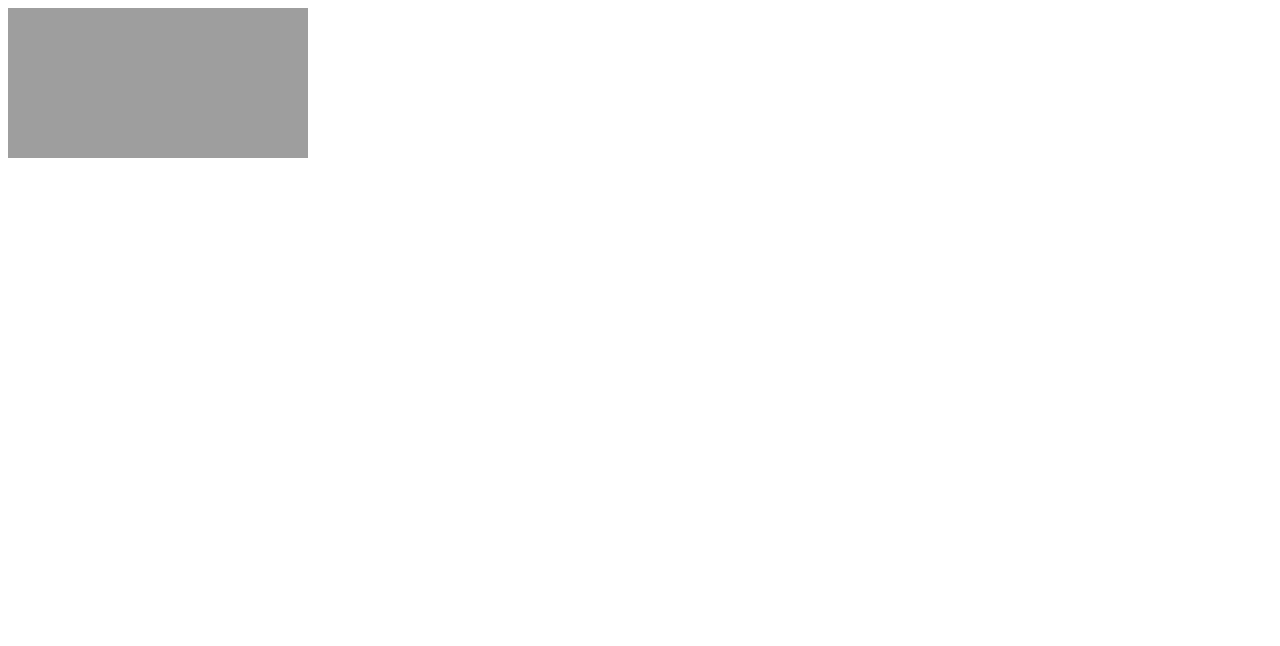
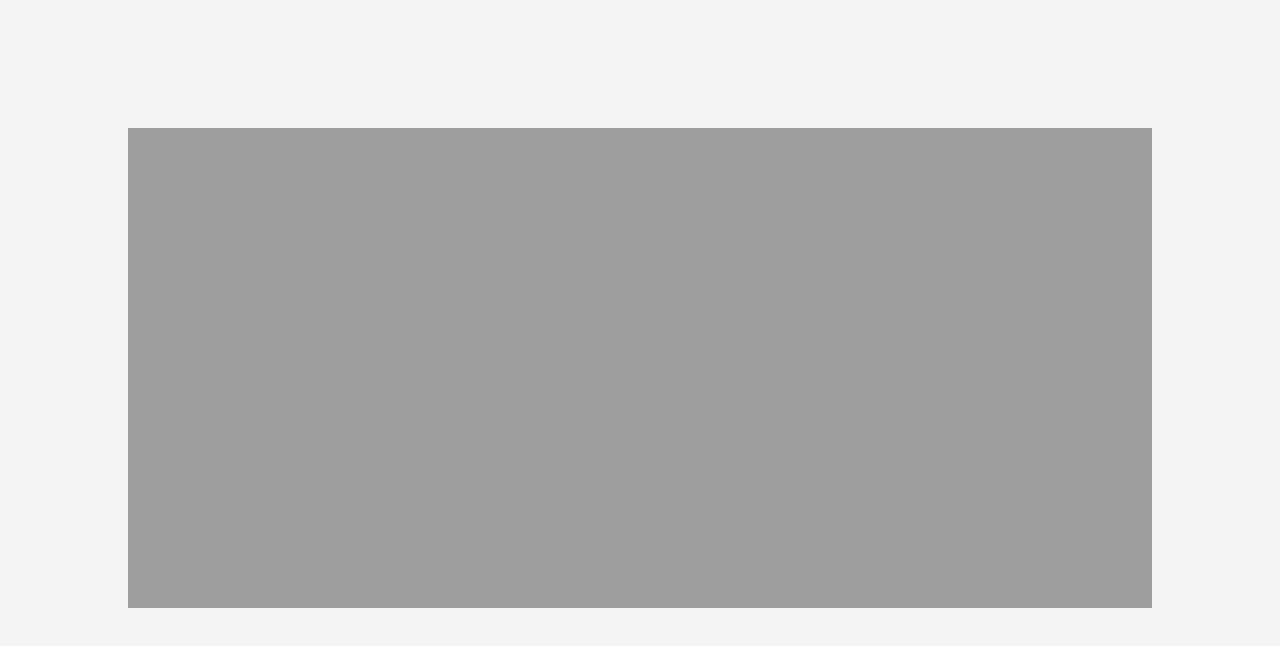
Before and after one commit to wulunyi/cpreview, a website with bundled scripts: page demo/index.html in a window 1280 px wide. Built offline with nearby package versions, Linux system fonts and the light colour scheme.

Commit message:
添加绘制功能

```diff
--- /dev/null
+++ b/demo/flexible.js
@@ -0,0 +1,118 @@
+(function(win, lib) {
+  var doc = win.document;
+  var docEl = doc.documentElement;
+  var metaEl = doc.querySelector('meta[name="viewport"]');
+  var flexibleEl = doc.querySelector('meta[name="flexible"]');
+  var dpr = 0;
+  var scale = 0;
+  var tid;
+  var flexible = lib.flexible || (lib.flexible = {});
+
+  if (metaEl) {
+    console.warn('将根据已有的meta标签来设置缩放比例');
+    var match = metaEl.getAttribute('content').match(/initial\-scale=([\d\.]+)/);
+    if (match) {
+      scale = parseFloat(match[1]);
+      dpr = parseInt(1 / scale);
+    }
+  } else if (flexibleEl) {
+    var content = flexibleEl.getAttribute('content');
+    if (content) {
+      var initialDpr = content.match(/initial\-dpr=([\d\.]+)/);
+      var maximumDpr = content.match(/maximum\-dpr=([\d\.]+)/);
+      if (initialDpr) {
+        dpr = parseFloat(initialDpr[1]);
+        scale = parseFloat((1 / dpr).toFixed(2));
+      }
+      if (maximumDpr) {
+        dpr = parseFloat(maximumDpr[1]);
+        scale = parseFloat((1 / dpr).toFixed(2));
+      }
+    }
+  }
+
+  if (!dpr && !scale) {
+    var isAndroid = win.navigator.appVersion.match(/android/gi);
+    var isIPhone = win.navigator.appVersion.match(/iphone/gi);
+    var devicePixelRatio = win.devicePixelRatio;
+    if (isIPhone) {
+      // iOS下，对于2和3的屏，用2倍的方案，其余的用1倍方案
+      if (devicePixelRatio >= 3 && (!dpr || dpr >= 3)) {
+        dpr = 3;
+      } else if (devicePixelRatio >= 2 && (!dpr || dpr >= 2)){
+        dpr = 2;
+      } else {
+        dpr = 1;
+      }
+    } else {
+      // 其他设备下，仍旧使用1倍的方案
+      dpr = 1;
+    }
+    scale = 1 / dpr;
+    window.topScale = scale;
+  }
+
+  docEl.setAttribute('data-dpr', dpr);
+  if (!metaEl) {
+    metaEl = doc.createElement('meta');
+    metaEl.setAttribute('name', 'viewport');
+    metaEl.setAttribute('content', 'initial-scale=' + scale + ', maximum-scale=' + scale + ', minimum-scale=' + scale + ', user-scalable=no');
+    if (docEl.firstElementChild) {
+      docEl.firstElementChild.appendChild(metaEl);
+    } else {
+      var wrap = doc.createElement('div');
+      wrap.appendChild(metaEl);
+      doc.write(wrap.innerHTML);
+    }
+  }
+
+  function refreshRem(){
+    var width = docEl.getBoundingClientRect().width;
+    if (width / dpr > 540) {
+      width = 540 * dpr;
+    }
+    var rem = width / 10;
+    docEl.style.fontSize = rem + 'px';
+    flexible.rem = win.rem = rem;
+  }
+
+  win.addEventListener('resize', function() {
+    clearTimeout(tid);
+    tid = setTimeout(refreshRem, 300);
+  }, false);
+  win.addEventListener('pageshow', function(e) {
+    if (e.persisted) {
+      clearTimeout(tid);
+      tid = setTimeout(refreshRem, 300);
+    }
+  }, false);
+
+  if (doc.readyState === 'complete') {
+    doc.body.style.fontSize = 12 * dpr + 'px';
+  } else {
+    doc.addEventListener('DOMContentLoaded', function(e) {
+      doc.body.style.fontSize = 12 * dpr + 'px';
+    }, false);
+  }
+
+
+  refreshRem();
+
+  flexible.dpr = win.dpr = dpr;
+  flexible.refreshRem = refreshRem;
+  flexible.rem2px = function(d) {
+    var val = parseFloat(d) * this.rem;
+    if (typeof d === 'string' && d.match(/rem$/)) {
+      val += 'px';
+    }
+    return val;
+  }
+  flexible.px2rem = function(d) {
+    var val = parseFloat(d) / this.rem;
+    if (typeof d === 'string' && d.match(/px$/)) {
+      val += 'rem';
+    }
+    return val;
+  }
+
+})(window, window['lib'] || (window['lib'] = {}));
--- /dev/null
+++ b/demo/index.css
@@ -0,0 +1,18 @@
+html,body {
+  padding: 0;
+  margin: 0;
+  width: 100%;
+  height: 100%;
+  overflow: hidden;
+  background: #f4f4f4;
+}
+
+canvas {
+  margin: 10%;
+  background: #fff;
+  position: absolute;
+  left: 0;
+  top: 0;
+  width: 80%;
+  height: 60%;
+}
--- a/demo/index.html
+++ b/demo/index.html
@@ -2,14 +2,14 @@
 <html lang="en">
 <head>
   <meta charset="UTF-8">
-  <meta name="viewport" content="width=device-width, initial-scale=1.0">
   <meta http-equiv="X-UA-Compatible" content="ie=edge">
-  <title>Document</title>
+  <title>cpreview</title>
+  <link rel="stylesheet" href="./index.css">
+  <script src="./flexible.js"></script>
 </head>
 <body>
   <canvas id="canvas"></canvas>
   <script src="./index.ts">
-
   </script>
 </body>
 </html>
--- a/demo/index.ts
+++ b/demo/index.ts
@@ -2,8 +2,8 @@ import loadImg from '../src/utils/loadimage';
 import Board from '../src/core/board';
 import Cpreview from '../src/cpreview';
 
-const testSrc = 'https://si.geilicdn.com/bj-IM-160326222-1523169525533-443806348-unadjust_691_256.jpg?w=691&h=691';
-
+const hImgSrc = 'https://si.geilicdn.com/bj-IM-320410048-1520394704121-29645018_750_2297.jpg?w=750&h=750';
+const wImgSrc = 'https://si.geilicdn.com/bj-IM-320410048-1523418545326-727807039_1280_960.jpg?w=1280&h=1280'
 // async function testLoadImg(src: string): Promise<any> {
 //   try {
 //     let imgEle: HTMLImageElement = await loadImg(src);
@@ -21,7 +21,7 @@ const canvasEle = document.getElementById('canvas');
 
 const params = {
   canvas: <HTMLCanvasElement>canvasEle,
-  src: testSrc
+  src: wImgSrc
 };
 
 const board = new Cpreview(params);
--- /dev/null
+++ b/src/calc/calc.initstatus.ts
@@ -0,0 +1,53 @@
+// 计算初始值
+import { Status } from "../core/board";
+import calcShape from "./calc.shape";
+
+export interface Params {
+  sw: number;
+  sh: number;
+  dw: number;
+  dh: number;
+}
+
+export function join(params?: { [propsName: string]: number }): Status {
+  let init = {
+    ox: 0,
+    oy: 0,
+    sx: 0,
+    sy: 0,
+    dw: 0,
+    dh: 0,
+    scale: 1,
+    rotate: 0
+  };
+
+  return {
+    ...init,
+    ...params
+  };
+}
+
+export default function caclInitStatus(params: Params): Status {
+  let shape = calcShape(params.sw, params.sh);
+  let drawh = params.sh * params.dw / params.sw;
+
+  if (shape === -1) {
+    return join({
+      ox: params.dw / 2,
+      oy: params.dh / 2,
+      sx: -params.dw / 2,
+      sy: -params.dh / 2,
+      dw: params.dw,
+      dh: drawh
+    });
+  }
+
+  return join({
+    ox: params.dw / 2,
+    oy: params.dh / 2,
+    sx: -params.dw / 2,
+    sy: -drawh / 2,
+    dw: params.dw,
+    dh: drawh
+  });
+}
--- /dev/null
+++ b/src/calc/calc.shape.ts
@@ -0,0 +1,11 @@
+/**
+ * @description 判读形状
+ * @param {Number} w 宽
+ * @param {Number} h 高
+ * @returns {Number} 1 为宽大于等于高 -1 为高大于等于宽
+ */
+export default function calcShape(w: number, h: number): number {
+  let r = w / h;
+
+  return r >= 1 ? 1 : -1;
+}
--- /dev/null
+++ b/src/calc/tointeger.ts
@@ -0,0 +1,3 @@
+export default function toInit(num: number): number {
+  return +(Math.floor(num * 100) / 100).toFixed(0);
+}
--- a/src/core/board.ts
+++ b/src/core/board.ts
@@ -4,6 +4,8 @@ import isImage from '../utils/isimage';
 import loadImage from '../utils/loadimage';
 import getElementSize from '../utils/elementsize';
 import getOfflineCanvas from '../utils/offlinecanvas';
+import toInit from '../calc/tointeger';
+import { isFunction } from 'lodash';
 
 export interface BoardCtorParam {
   canvas: HTMLCanvasElement; // Element 元素
@@ -20,40 +22,43 @@ interface Point {
   y: number;
 }
 
-
 export interface Status {
-  ox: number,
-  oy: number,
-  scale: number,
+  ox: number;
+  oy: number;
+  scale: number;
   rotate: number;
   sx: number;
   sy: number;
+  dw: number;
+  dh: number;
 }
 
 interface BoardClass {
   canvas: HTMLCanvasElement;
-  img: HTMLImageElement|null;
+  img: HTMLImageElement | null;
   src: string;
 
   onReady: () => void; // 图片加载完成
   onError: () => void; // 失败时
 
-  draw: (params: Status) => void; // 绘制
+  draw: (params: Status, fn?: () => void) => void; // 绘制
 
   coordVToRP: (p: Point) => Point; // 虚拟坐标转换为真实坐标
   coordRToVP: (p: Point) => Point; // 真实坐标转换为虚拟坐标
 }
 
-export default class Board implements BoardClass{
+export default class Board implements BoardClass {
   private ctx: CanvasRenderingContext2D;
   private dpr: number = 1; // 设备 dpr
-  private w: number = 0; // 元素宽
-  private h: number = 0; // 元素高
   private ctxW: number = 0; // 绘制面板宽
   private ctxH: number = 0; // 绘制面板高
-  private sW: number = 0; // 资源文件高度
-  private sH: number = 0; // 资源文件宽度
   private offlineCanvas: HTMLCanvasElement | null = null;
+
+  // public 数据
+  public w: number = 0; // 元素宽
+  public h: number = 0; // 元素高
+  public sW: number = 0; // 资源文件高度
+  public sH: number = 0; // 资源文件宽度
 
   public canvas: HTMLCanvasElement;
   public img: HTMLImageElement | null = null;
@@ -68,7 +73,7 @@ export default class Board implements BoardClass{
     this.ctx = <CanvasRenderingContext2D>params.canvas.getContext('2d');
 
     // 保存数据
-    let {w, h} = getElementSize(this.canvas);
+    let { w, h } = getElementSize(this.canvas);
     this.dpr = window.devicePixelRatio || 1;
     this.w = w;
     this.h = h;
@@ -84,7 +89,9 @@ export default class Board implements BoardClass{
 
     // before ready
     if (isImage(<HTMLImageElement>params.src)) {
-      this.img = <HTMLImageElement>(<HTMLImageElement>params.src).cloneNode(true);
+      this.img = <HTMLImageElement>(<HTMLImageElement>params.src).cloneNode(
+        true
+      );
       this.src = this.img.src;
 
       this.readyofflineCanvas();
@@ -127,34 +134,59 @@ export default class Board implements BoardClass{
 
   coordVToRP(p: Point) {
     return {
-      x: p.x === 0 ? 0 : p.x / this.dpr,
-      y: p.y === 0 ? 0 : p.y / this.dpr
-    }
+      x: toInit(p.x === 0 ? 0 : p.x / this.dpr),
+      y: toInit(p.y === 0 ? 0 : p.y / this.dpr)
+    };
   }
 
   coordRToVP(p: Point) {
     return {
-      x: p.x * this.dpr,
-      y: p.y * this.dpr
-    }
+      x: toInit(p.x * this.dpr),
+      y: toInit(p.y * this.dpr)
+    };
   }
 
-  draw(params: Status) {
+  draw(params: Status, fn?: () => void) {
+    // 对应到绘制空间坐标
+    const { x: vox, y: voy } = this.coordRToVP({ x: params.ox, y: params.oy });
+    const { x: vsx, y: vsy } = this.coordRToVP({ x: params.sx, y: params.sy });
+    const vdw = toInit(params.dw * this.dpr);
+    const vdh = toInit(params.dh * this.dpr);
+
     this.clear();
+
     // 保存当前绘制属性设置
     this.ctx.save();
 
     // 原点
-    this.ctx.translate(params.ox, params.oy);
+    this.ctx.translate(vox, voy);
+
     // 缩放
     this.ctx.scale(params.scale, params.scale);
+
     // 旋转
     this.ctx.rotate(params.rotate * Math.PI / 180);
+
     // 绘制
-    this.ctx.drawImage(<HTMLCanvasElement>this.offlineCanvas, 0, 0, this.sW, this.sH, 0, 0, this.w, this.h);
+    this.ctx.drawImage(
+      <HTMLCanvasElement>this.offlineCanvas,
+      0,
+      0,
+      this.sW,
+      this.sH,
+      vsx,
+      vsy,
+      vdw,
+      vdh
+    );
 
     // 恢复到保存前属性设置
     this.ctx.restore();
+
+    // 执行回调
+    isFunction(fn) && fn();
+
+    return this;
   }
 
   // 以下为绘制的子方法
--- a/src/cpreview.ts
+++ b/src/cpreview.ts
@@ -1,31 +1,35 @@
 // 预览库
-import Board, {BoardCtorParam, Status} from './core/board';
+import Board, { BoardCtorParam, Status } from "./core/board";
+import calcInitStatus, {join as getInitStatus} from "./calc/calc.initstatus";
 
 interface CpreviewCtor {
   new (params: BoardCtorParam): CpreviewClass;
 }
 
-interface CpreviewClass {
-
-}
+interface CpreviewClass {}
 
 export default class Cpreview extends Board implements CpreviewClass {
-  private currStatus: Status = {
-    ox: 0,
-    oy: 0,
-    sx: 0,
-    sy: 0,
-    scale: 1,
-    rotate: 0,
-  };
-
-  private targetStatus: Status | null = null;
+  private currStatus: Status = getInitStatus();
+  private targetStatus: Status = getInitStatus();
 
   constructor(params: BoardCtorParam) {
     super(params);
+
+    console.log('loading');
   }
 
   onReady() {
-    this.draw(this.currStatus);
+    this.targetStatus = calcInitStatus({
+      sw: this.sW,
+      sh: this.sH,
+      dw: this.w,
+      dh: this.h
+    });
+
+    this.draw(this.targetStatus, () => {
+      this.currStatus = Object.assign({}, this.targetStatus);
+
+      console.log('done');
+    });
   }
 }
```
